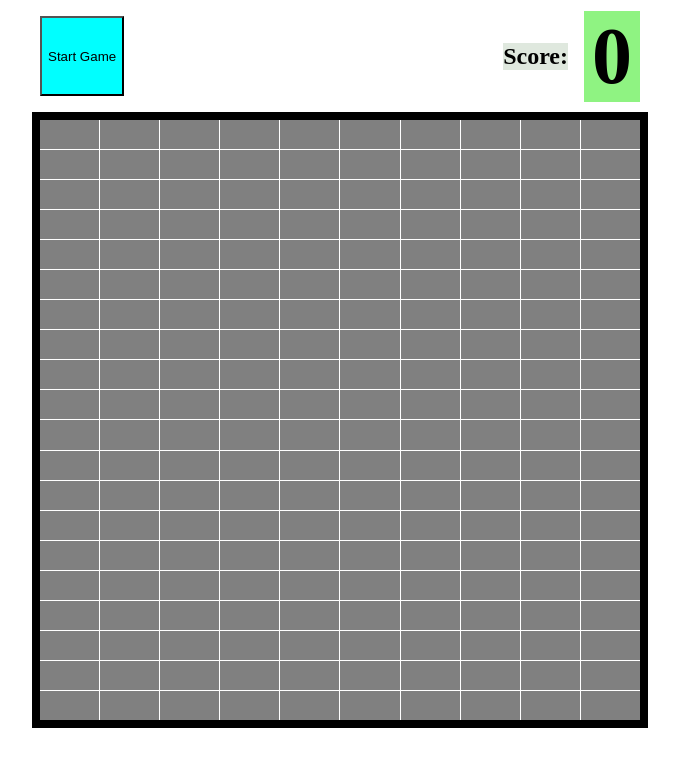
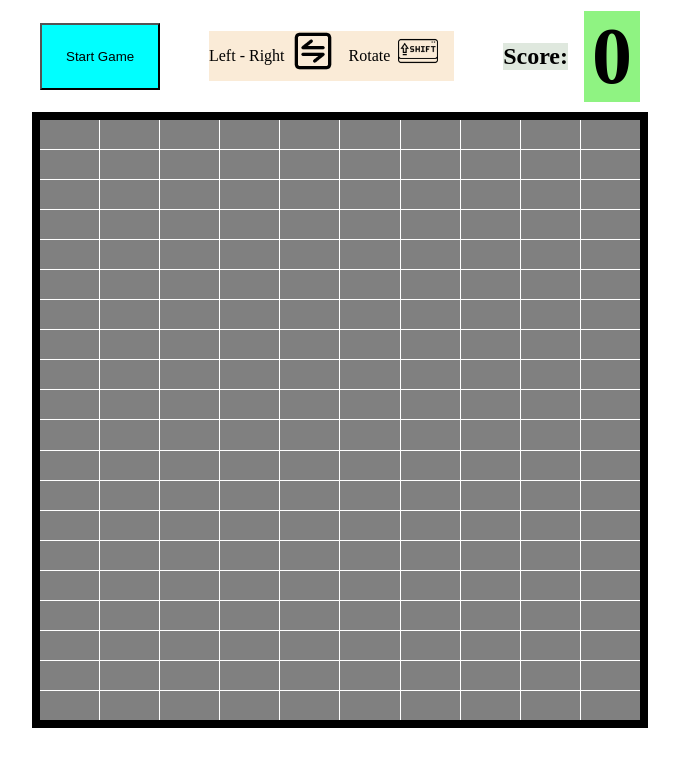
Before and after one commit to ArturGR3/tetris_OOP_JS, a plain HTML site: page index.html in a window 1280 px wide. Shown: the whole page, without its empty margins (300-979 px from the left). Drawn offline with Linux system fonts and the light colour scheme.

Commit message:
Add game control guides and update styles for improved layout

```diff
--- a/index.html
+++ b/index.html
@@ -10,6 +10,16 @@
     <div class="game-container">
       <div class="controls">
         <button id="start-button">Start Game</button>
+        <div class="guides">
+          <div class="guide-item">
+            <p>Left - Right</p>
+            <img src="images/left-right.png" alt="Left Right Guide" />
+          </div>
+          <div class="guide-item">
+            <p>Rotate</p>
+            <img src="images/shift.png" alt="Shift Guide" />
+          </div>
+        </div>
         <div class="scorediv">
           <h2 id="score">Score:</h2>
           <span id="score-points">0</span>
--- a/src/index.js
+++ b/src/index.js
@@ -3,4 +3,4 @@
 import Board from "./board.js";
 
 // console.log("Board");
-const newBoard = new Board(20, 10, "grey", "green", 200);
+const newBoard = new Board(20, 10, "grey", "green", 220);
--- a/style.css
+++ b/style.css
@@ -9,14 +9,36 @@
 .controls {
   display: flex;
   justify-content: space-between;
-  height: 10vh; /*Adjust to fill the viewport height*/
+  align-items: center;
+  height: 10vh; /* Adjust to fill the viewport height */
   width: 75vh;
   margin-bottom: 1vh;
   padding: 1vh;
+  position: relative;
+}
+
+.guides {
+  display: flex;
+  justify-content: space-around;
+  background-color: antiquewhite;
+  font-size: 2vh;
+}
+
+.guide-item {
+  display: flex;
+  flex-direction: row;
+}
+
+.guides img {
+  height: 5vh;
+  width: auto;
+  padding-left: 1vh;
+  padding-right: 2vh;
 }
 
 #start-button {
   background-color: aqua;
+  padding: 3vh;
 }
 
 #board {
```
Also changed, not shown: images/left-right.png (added), images/shift.png (added), 2 other files.
